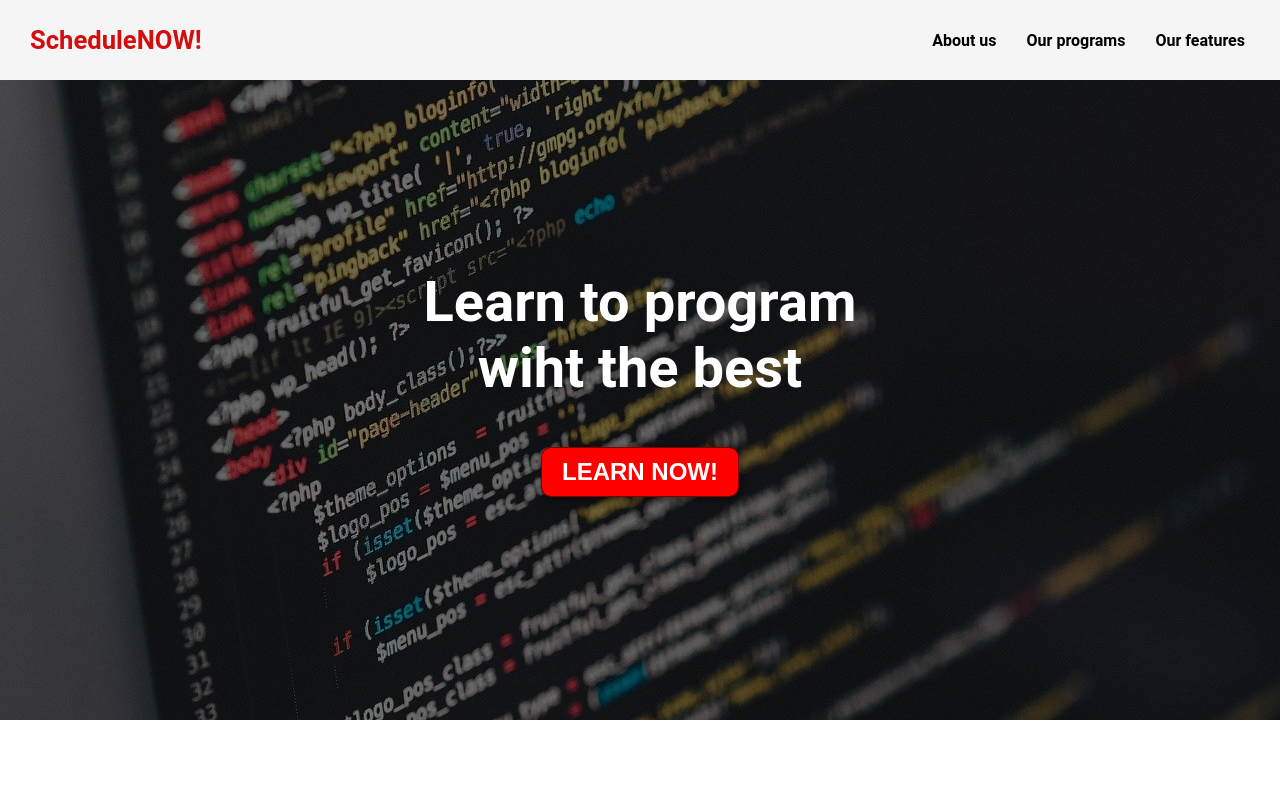
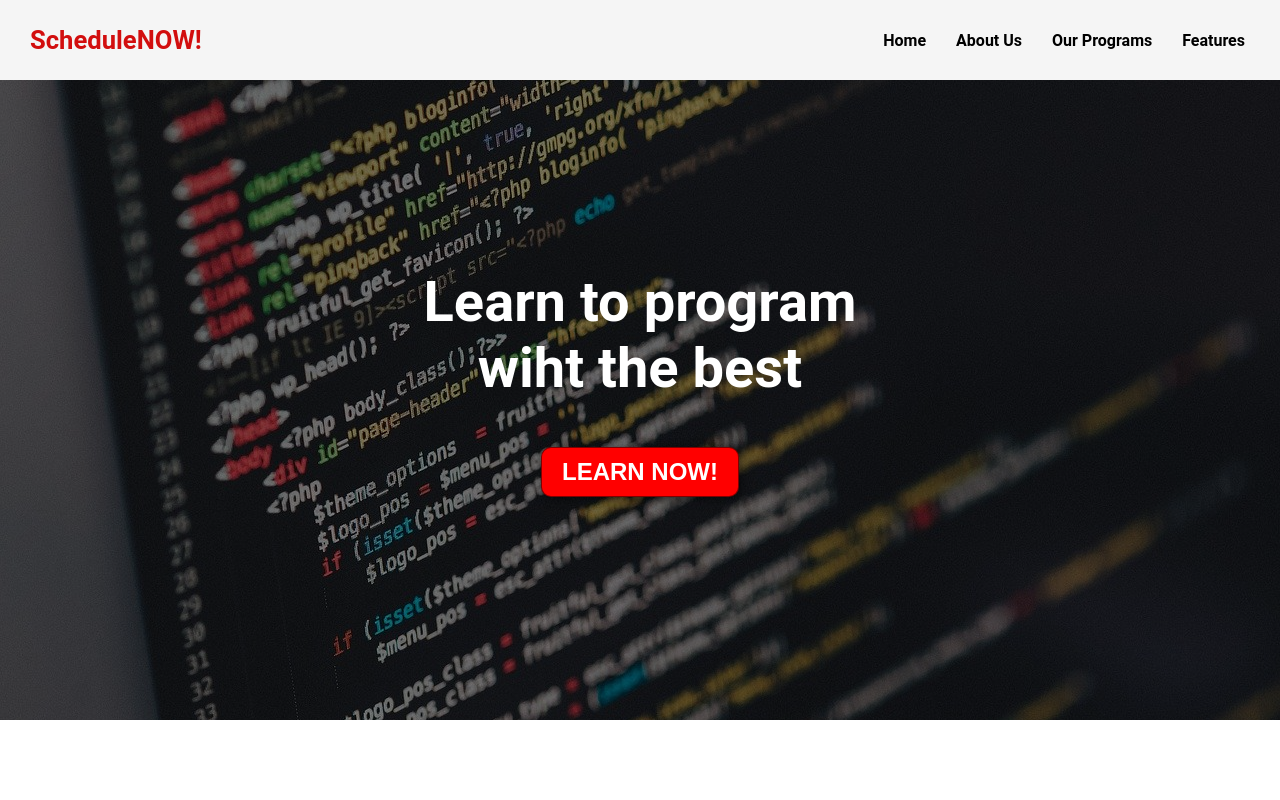
Before and after one commit to RDaveyM/etiquetas-HTMl, a plain HTML site: page index.html in a window 1280 px wide. Shown: the top 800 px of the page. Drawn offline with Linux system fonts and the light colour scheme.

Commit message:
Update index.html

```diff
--- a/index.html
+++ b/index.html
@@ -12,9 +12,10 @@
         <div class="container">
             <p class="logo">ScheduleNOW!</p>
             <nav>
-                <a href="#Somos-ProNow">About us</a>
-                <a href="#Our-programs">Our programs</a>
-                <a href="#features">Our features</a>
+              <a href="#final">Home</a>
+              <a href="#Somos-ProNow">About Us</a>
+              <a href="#Our-programs">Our Programs</a>
+              <a href="#features">Features</a>
             </nav>
         </div>
     </header>
@@ -28,36 +29,44 @@
 
     <section id="Somos-ProNow">
      <div class="container">
-
-     <div class="img-container"></div>
         <h2>We are <span class="color-acento">already program!</span></h2>
         <p>Lorem ipsum, dolor sit amet consectetur adipisicing elit. Iure nulla molestias officia earum quos ullam est laborum dolore obcaecati, aperiam nobis, nemo et praesentium asperiores, odit distinctio suscipit iusto recusandae!</p>
      </div>
+        <img id="img-container"src="https://i.blogs.es/a2066e/programando/1366_2000.jpg" >
     </section>
 
     <section id="Our-programs">
+
      <div class="container">
             <h2>Our Programs</h2>
+
         <div class="programs">
            <div class="programs">
+
          <div class="letter">
             <h3>Progammer front-end</h3>
             <P>Lorem ipsum dolor sit, amet consectetur adipisicing elit. Nulla placeat iure incidunt. Illum ratione amet et id enim nisi repellat officia, ipsam repellendus inventore ullam debitis saepe iure exercitationem iusto?</P>
             <button>+Info</button>
         </div>
+
         <div class="letter">
             <h3>Programmer Backend</h3>
             <P>Lorem ipsum dolor sit, amet consectetur adipisicing elit. Nulla placeat iure incidunt. Illum ratione amet et id enim nisi repellat officia, ipsam repellendus inventore ullam debitis saepe iure exercitationem iusto?</P>
             <button>+Info</button>
         </div>
+
          <div class="letter">
             <h3>Python Progammer</h3>
             <P>Lorem ipsum dolor sit, amet consectetur adipisicing elit. Nulla placeat iure incidunt. Illum ratione amet et id enim nisi repellat officia, ipsam repellendus inventore ullam debitis saepe iure exercitationem iusto?</P>
             <button>+Info</button>
          </div>
+
        </div>
+
      </div>
+
    </section>
+
     <section id="features">
         <div class="container">
         <ul>
@@ -76,7 +85,7 @@
      </form>
     </section>
 
-    <footer>
+    <footer id="final">
         <div class="container">
             <p>&copy;RafaProgramNow 2022</p>
         </footer>
```
Lines whose indentation alone changed are shown as unchanged.
